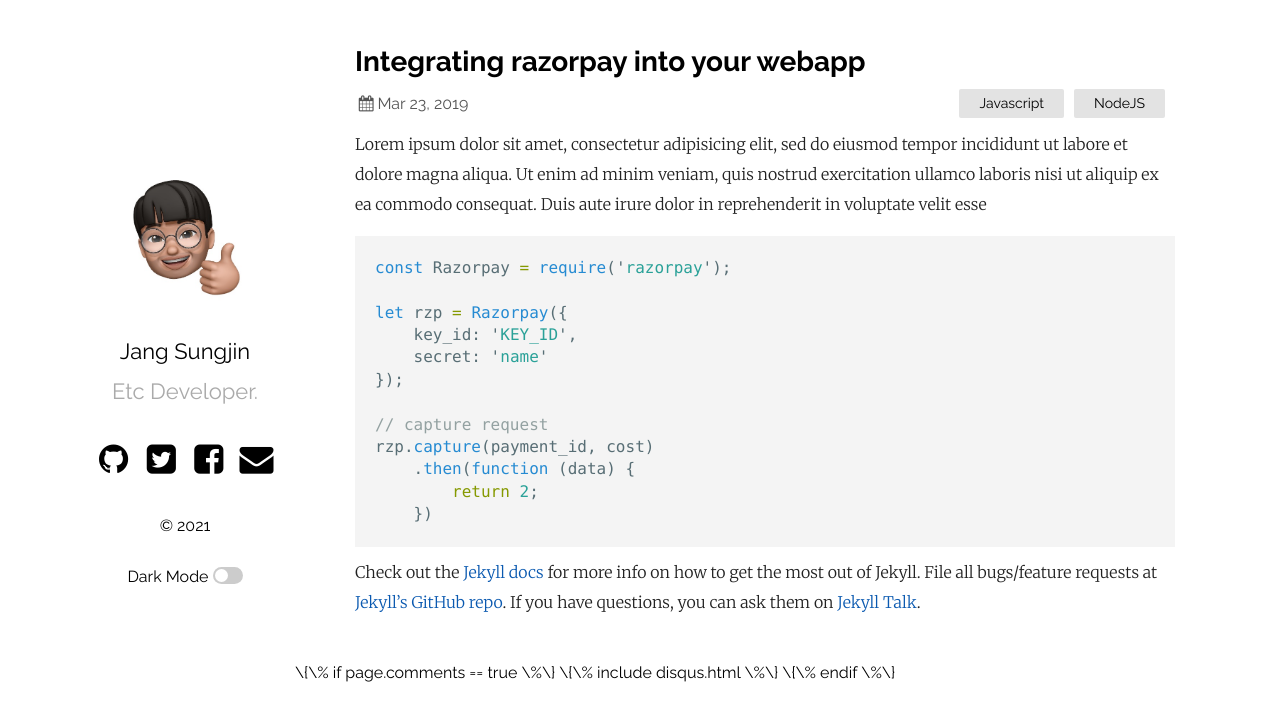
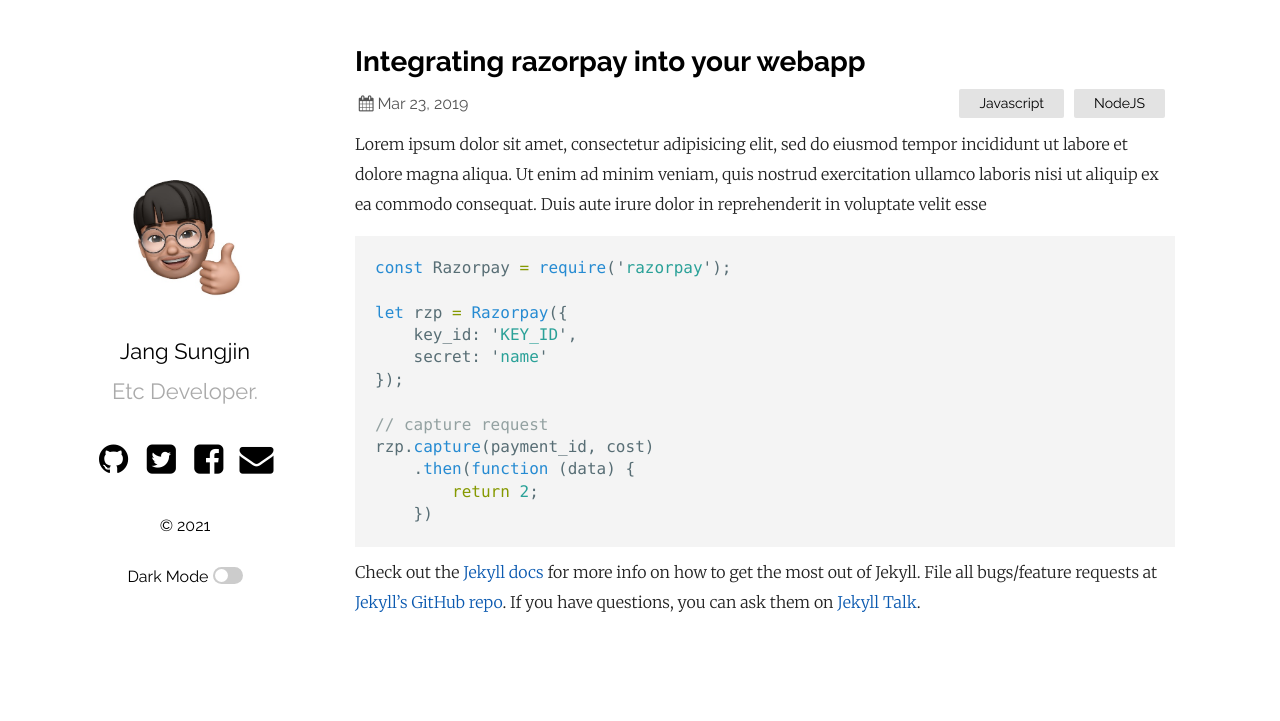
Before and after one commit to sungjin96/sungjin96.github.io, a Jekyll site: the page built from _posts/2019-03-23-welcome-to-jekyll.markdown, in a window 1280 px wide. Shown: the top 721 px of the page. Built offline with Jekyll 4.4.1, drawn with Linux system fonts in a browser that asks for light colours.

Commit message:
Add Comment

```diff
--- a/_layouts/post.html
+++ b/_layouts/post.html
@@ -37,8 +37,8 @@
   <noscript>Please enable JavaScript to view the <a href="https://disqus.com/?ref_noscript" rel="nofollow">comments
       powered by Disqus.</a></noscript>
   {%- endif -%}
+
+  {%- if page.comments == true -%}
+  {%- include disqus.html -%}
+  {%- endif -%}
 </div>
-
-\{\% if page.comments == true \%\}
-\{\% include disqus.html \%\}
-\{\% endif \%\}
```
